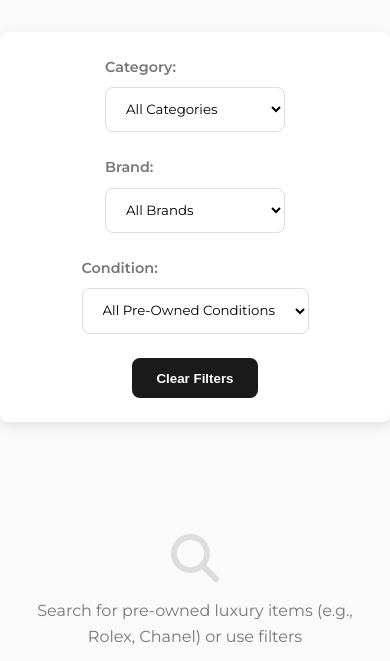
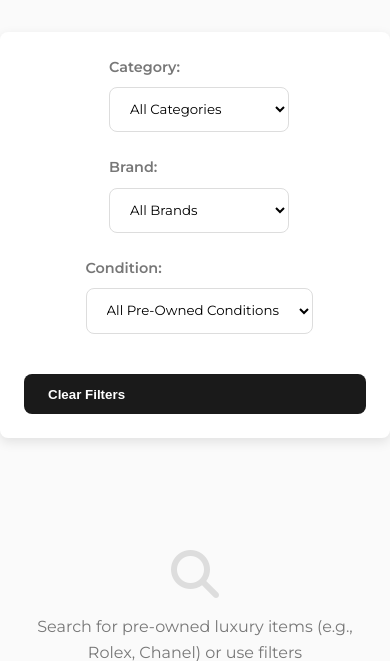
Before and after one commit to Aditya0s/SecondHandLuxury, a Flask app: page / in a window 390 px wide. Shown: the part 441-1102 px from the top of the page. Run offline with Flask 3, Linux system fonts and the light colour scheme.

Commit message:
Update style.css

```diff
--- a/static/style.css
+++ b/static/style.css
@@ -119,6 +119,7 @@ a {
     max-width: 1200px;
     border-radius: var(--border-radius);
     box-shadow: var(--box-shadow);
+    align-items: flex-end;
 }
 
 .filter-group {
@@ -147,6 +148,12 @@ a {
 .luxury-select:focus {
     outline: none;
     border-color: var(--secondary-color);
+}
+
+#clear-filters {
+    padding: 0.8rem 1.5rem;
+    margin-left: 1rem;
+    align-self: flex-end;
 }
 
 /* Products Section */
@@ -360,11 +367,19 @@ a {
         width: 100%;
         justify-content: center;
     }
+
+    #clear-filters {
+        width: 100%;
+        margin-left: 0;
+        margin-top: 1rem;
+    }
 }
 
 /* Loading State */
 .loading {
-    display: none;
+    display: flex;
+    flex-direction: column;
+    align-items: center;
     grid-column: 1 / -1;
     text-align: center;
     padding: 3rem;
@@ -387,7 +402,9 @@ a {
 
 /* Error State */
 .error-message {
-    display: none;
+    display: flex;
+    flex-direction: column;
+    align-items: center;
     grid-column: 1 / -1;
     text-align: center;
     padding: 3rem;
```
